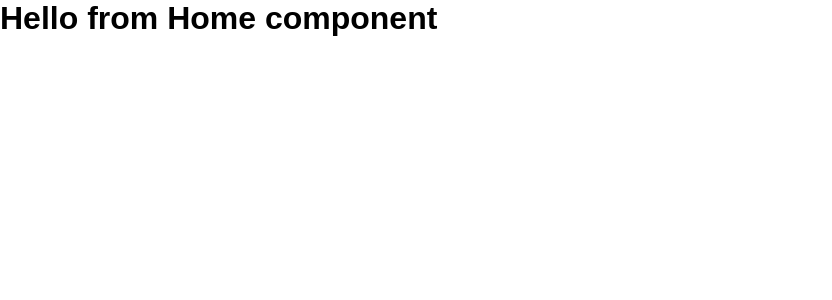
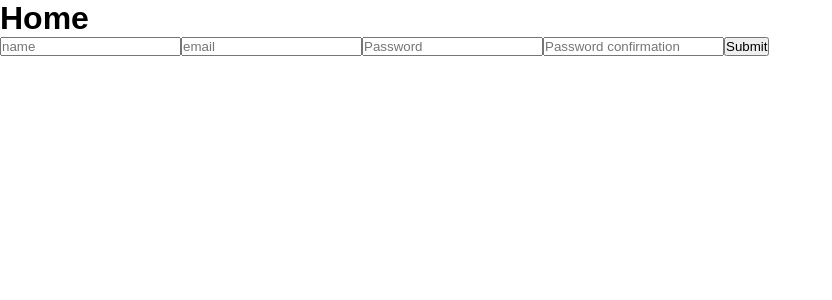
Before and after one commit to kenderb/anime-club-client, a React (Create React App) app: page / in a window 1280 px wide. Shown: the top 300 px of the page, without its empty margins (0-832 px from the left). Built offline with nearby package versions, Linux system fonts and the light colour scheme.

Commit message:
Add the actions to the App

```diff
--- a/src/components/Home.js
+++ b/src/components/Home.js
@@ -1,5 +1,13 @@
 import React from 'react';
+import Registration from './auth/Registration';
 
-const Home = () => (<h1>Hello from Home component</h1>);
+const Home = () => (
+  <div>
+    <h1>
+      Home
+    </h1>
+    <Registration />
+  </div>
+);
 
 export default Home;
--- /dev/null
+++ b/src/components/auth/Registration.js
@@ -0,0 +1,60 @@
+import React, { useState } from 'react';
+
+const Registration = () => {
+  const [userData, setUserData] = useState({
+    name: '',
+    email: '',
+    password: '',
+    passwordConfirmation: '',
+    userType: 'user',
+    registrationErrors: '',
+  });
+
+  const handleSummit = e => {
+    e.preventDefault();
+    console.log('submiting..', userData);
+  };
+
+  const handleOnchange = e => {
+    setUserData({
+      ...userData,
+      [e.target.name]: e.target.value,
+    });
+  };
+
+  return (
+    <form onSubmit={e => handleSummit(e)}>
+      <input
+        type="text"
+        placeholder="name"
+        value={userData.name}
+        name="name"
+        onChange={e => handleOnchange(e)}
+      />
+      <input
+        type="email"
+        placeholder="email"
+        value={userData.email}
+        name="email"
+        onChange={e => handleOnchange(e)}
+      />
+      <input
+        type="password"
+        placeholder="Password"
+        value={userData.password}
+        name="password"
+        onChange={e => handleOnchange(e)}
+      />
+      <input
+        type="password"
+        placeholder="Password confirmation"
+        value={userData.passwordConfirmation}
+        name="passwordConfirmation"
+        onChange={e => handleOnchange(e)}
+      />
+      <button type="submit">Submit</button>
+    </form>
+  );
+};
+
+export default Registration;
```
Also changed, not shown: src/actions/actionTypes.js (added), src/actions/constans.js (added), src/actions/index.js (added).
